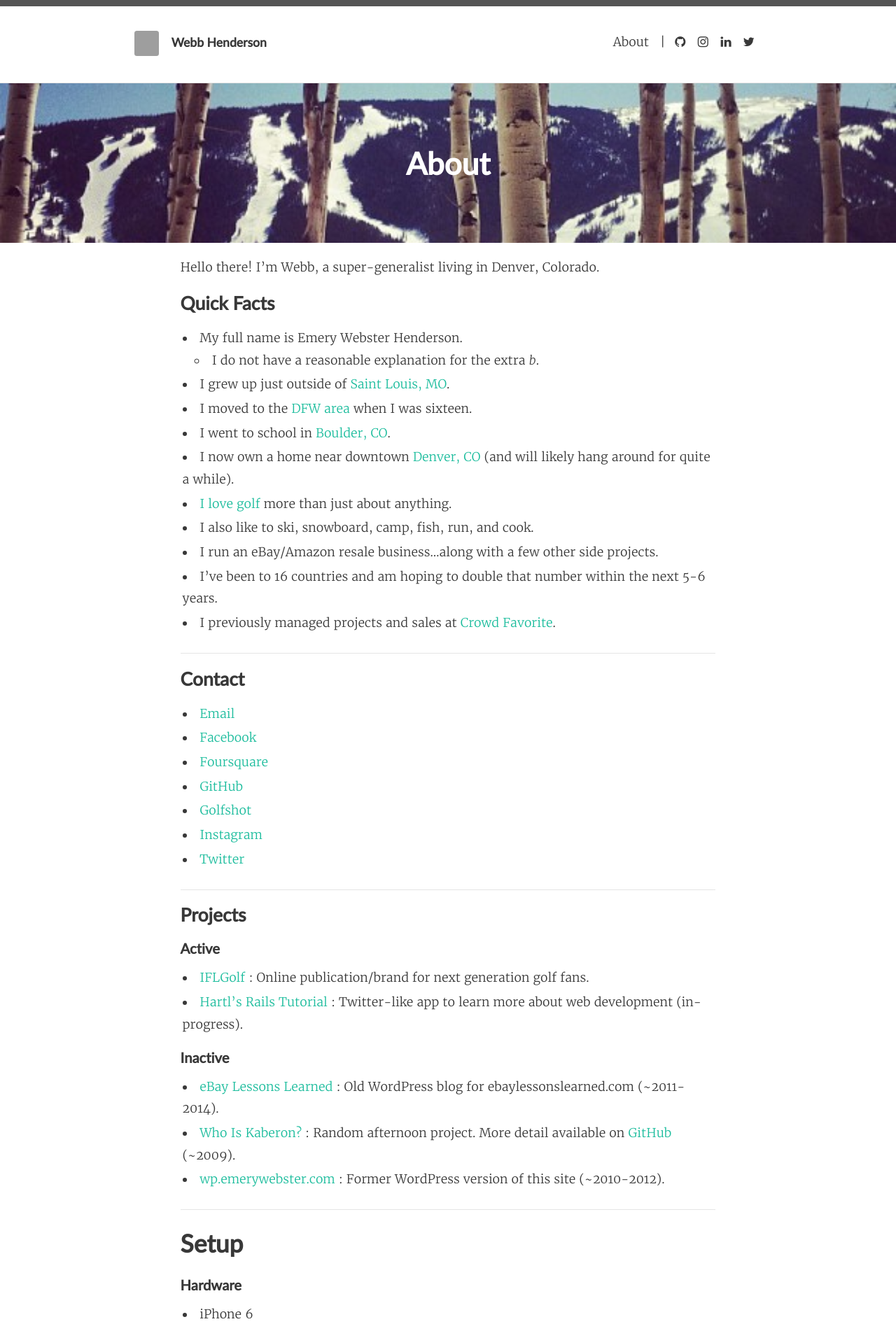
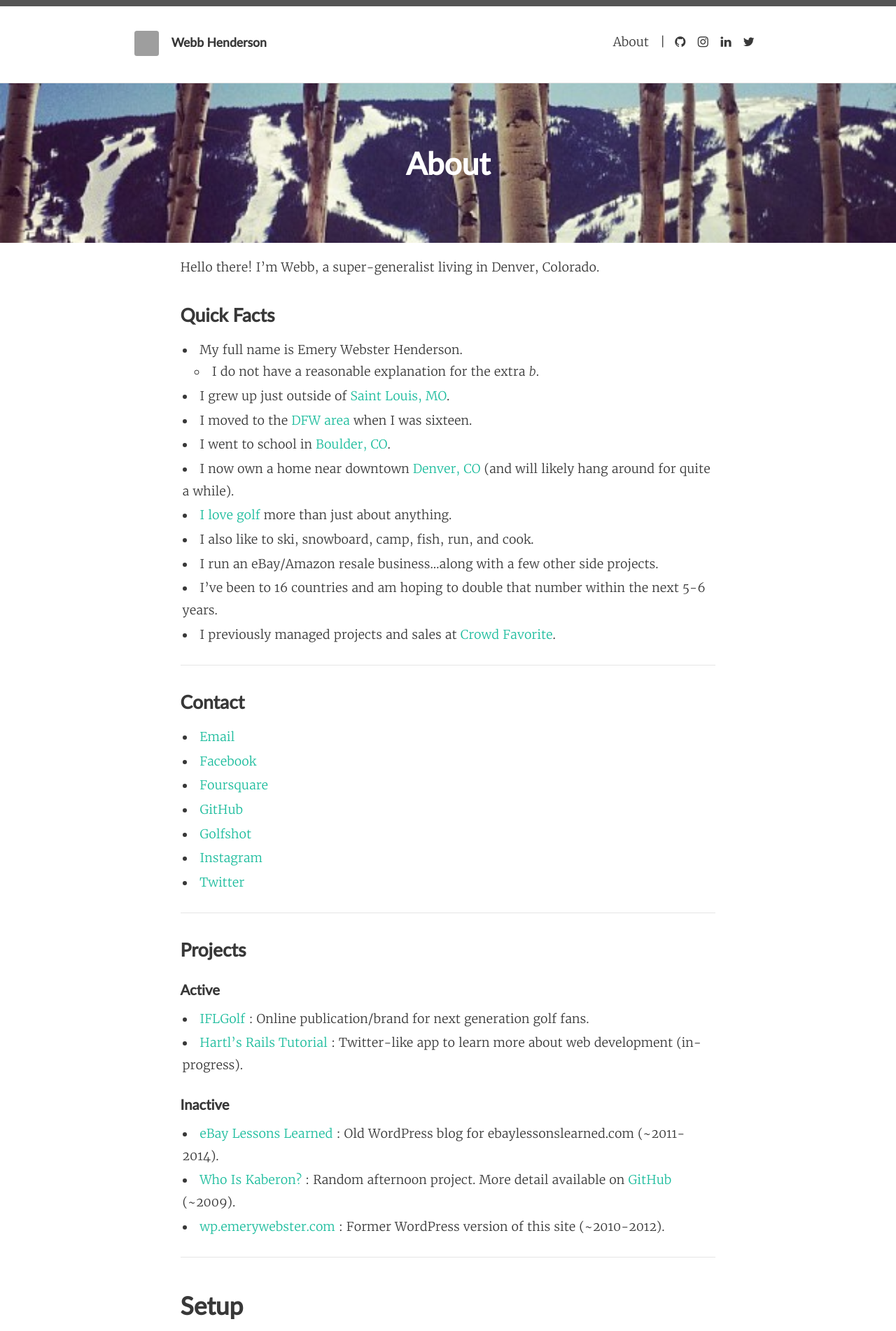
Before and after one commit to emerywebster/emerywebster.github.io, a Jekyll site: the page built from about.md, in a window 1280 px wide. Shown: the top 1902 px of the page at 70% size. Built offline with Jekyll 4.4.1, drawn with Linux system fonts in a browser that asks for light colours; nearby versions of some CDN libraries; Markdown is read by kramdown in place of the engine named in the settings; grey boxes are pictures that could not be loaded.

Commit message:
bump heading margin

```diff
--- a/_sass/base/_global.scss
+++ b/_sass/base/_global.scss
@@ -86,7 +86,7 @@ body {
 h1, h2, h3, h4, h5, h6 {
   font-family: $font-family-headings;
   line-height: 1.3;
-  margin: 0.67em 0;
+  margin: 1.3em 0 0.67em 0;
   a {
     color: $text-color;
   }
```
